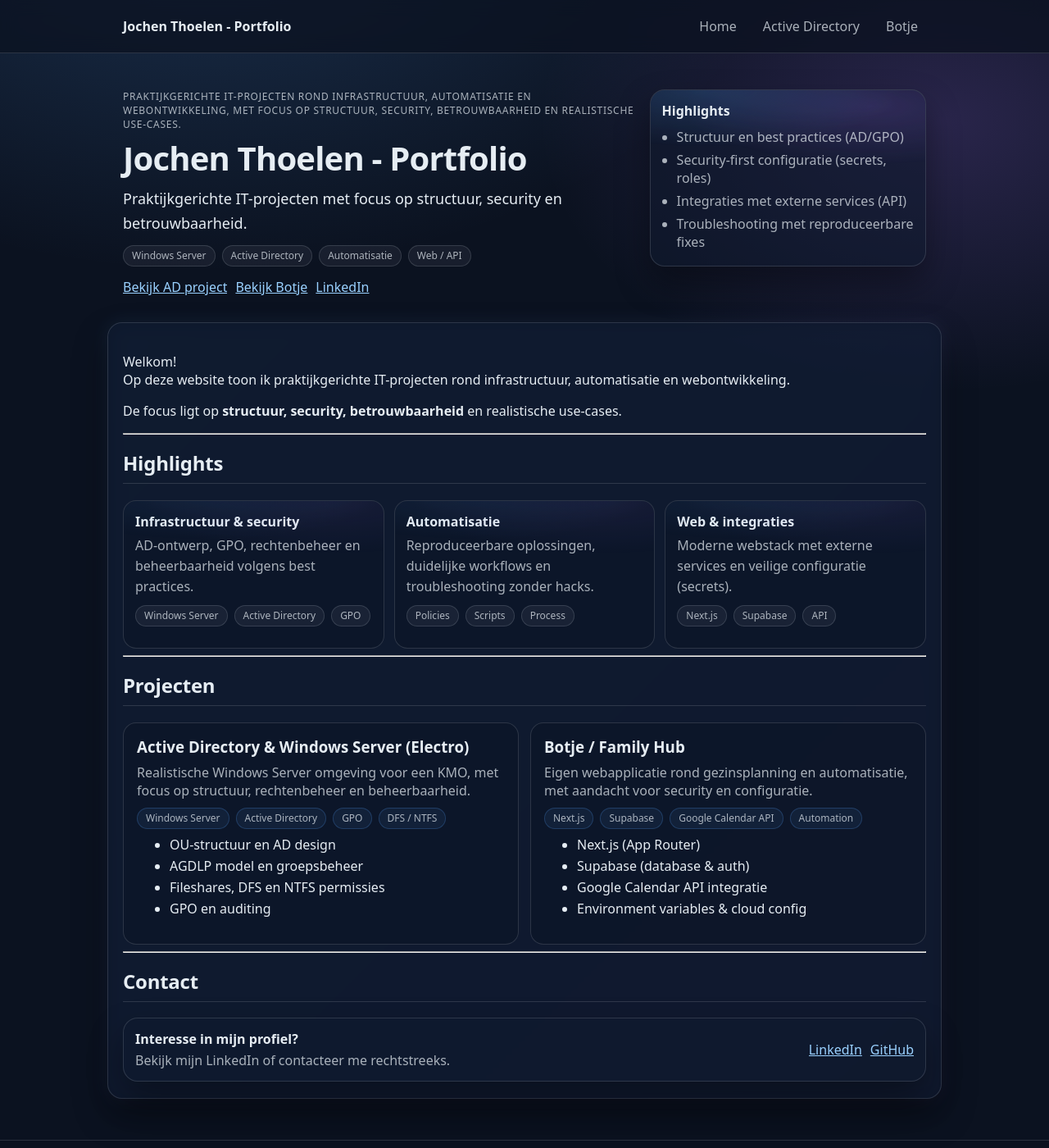
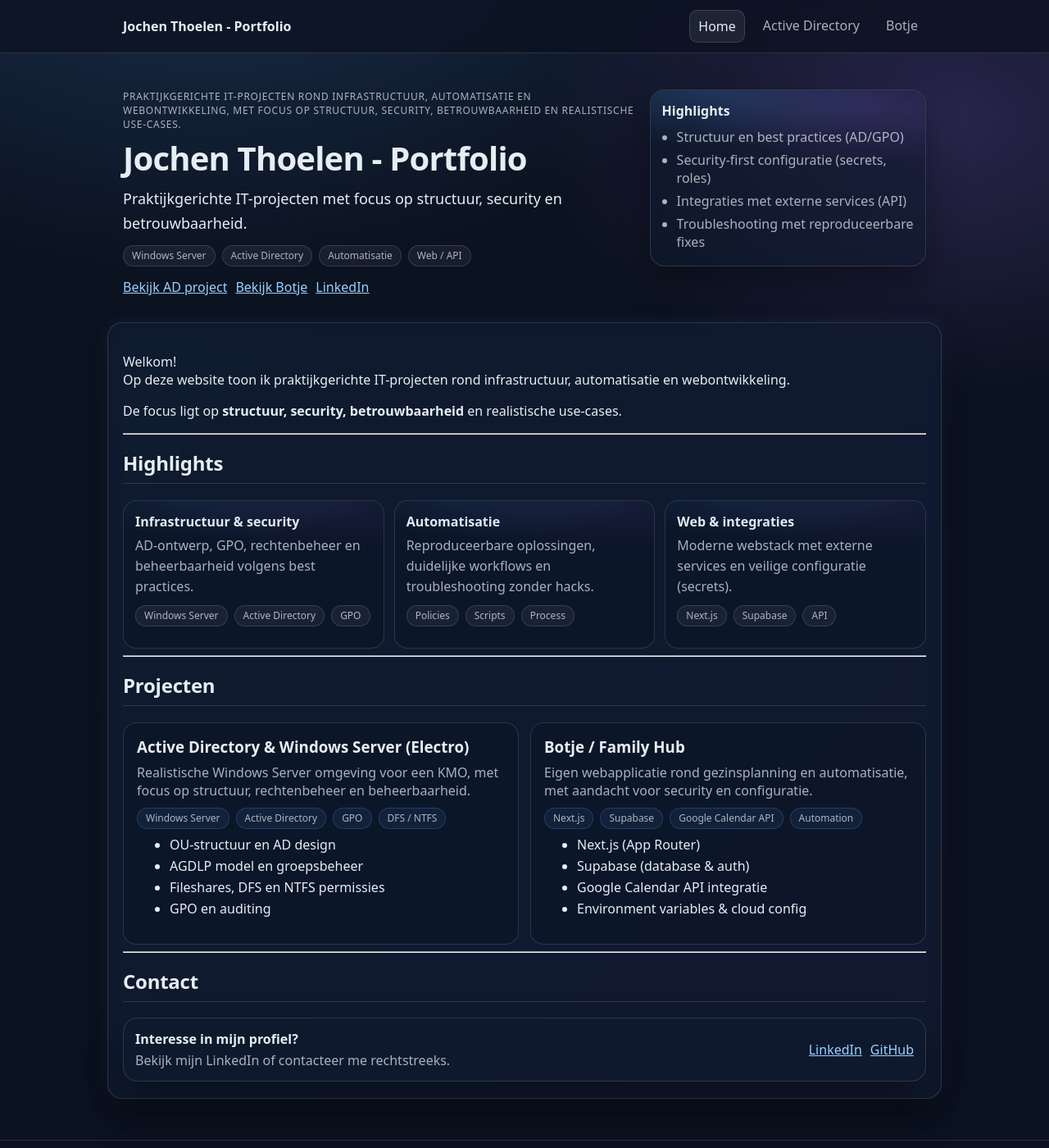
Before and after one commit to Xantar-86/jochen-thoelen.github.io, a Jekyll site: the page built from index.md, in a window 1280 px wide and 1400 px high. Shown: the whole window at 82% size. Built offline with Jekyll 4.4.1, drawn with Linux system fonts in a browser that asks for light colours.

Commit message:
Add lightbox, technical highlights and architecture section

```diff
--- a/_layouts/default.html
+++ b/_layouts/default.html
@@ -96,5 +96,12 @@
     </footer>
     <button class="to-top" type="button" aria-label="Back to top">↑</button>
 <script defer src="{{ '/assets/site.js' | relative_url }}"></script>
+<!-- Lightbox -->
+<div id="lightbox" class="lightbox" aria-hidden="true">
+  <button class="lightbox-close" type="button" aria-label="Close">×</button>
+  <div class="lightbox-inner">
+    <img id="lightbox-img" alt="">
+  </div>
+</div>
   </body>
 </html>
--- a/assets/main.scss
+++ b/assets/main.scss
@@ -576,3 +576,128 @@
 .badge, .pill {
   flex: 0 0 auto !important;
 }
+/* Active nav */
+.nav-link.active {
+  color: var(--text);
+  background: rgba(230, 237, 243, 0.08);
+  border: 1px solid var(--line);
+}
+
+/* Back to top */
+.to-top {
+  position: fixed;
+  right: 16px;
+  bottom: 16px;
+  z-index: 60;
+  width: 44px;
+  height: 44px;
+  border-radius: 999px;
+  border: 1px solid var(--line);
+  background: rgba(15, 26, 46, 0.75);
+  color: var(--text);
+  cursor: pointer;
+  opacity: 0;
+  transform: translateY(6px);
+  pointer-events: none;
+  transition: opacity 160ms ease, transform 160ms ease, background 160ms ease;
+}
+
+.to-top.show {
+  opacity: 1;
+  transform: translateY(0);
+  pointer-events: auto;
+}
+
+.to-top:hover {
+  background: rgba(15, 26, 46, 0.92);
+}
+
+/* Better focus outlines (accessibility + premium feel) */
+a:focus-visible,
+button:focus-visible {
+  outline: 2px solid rgba(88, 166, 255, 0.55);
+  outline-offset: 2px;
+  border-radius: 12px;
+}
+
+/* Smoother card hover */
+.card {
+  transition: transform 140ms ease, background 140ms ease, border-color 140ms ease;
+}
+
+.card:hover {
+  transform: translateY(-2px);
+  border-color: rgba(230, 237, 243, 0.24);
+}
+
+/* Headings a bit tighter */
+.prose h2 {
+  letter-spacing: -0.01em;
+}
+
+/* Reveal (if not already present) */
+.reveal {
+  opacity: 0;
+  transform: translateY(10px);
+  transition: opacity 260ms ease, transform 260ms ease;
+}
+
+.reveal.in-view {
+  opacity: 1;
+  transform: translateY(0);
+}
+
+@media (prefers-reduced-motion: reduce) {
+  .reveal {
+    opacity: 1;
+    transform: none;
+    transition: none;
+  }
+}
+/* Lightbox */
+.lightbox {
+  position: fixed;
+  inset: 0;
+  background: rgba(0,0,0,0.75);
+  display: none;
+  align-items: center;
+  justify-content: center;
+  padding: 24px;
+  z-index: 9999;
+}
+
+.lightbox.open {
+  display: flex;
+}
+
+.lightbox-inner {
+  max-width: 1100px;
+  width: 100%;
+}
+
+.lightbox-inner img {
+  width: 100%;
+  height: auto;
+  display: block;
+  border-radius: 14px;
+  box-shadow: 0 20px 60px rgba(0,0,0,0.6);
+}
+
+.lightbox-close {
+  position: absolute;
+  top: 14px;
+  right: 18px;
+  width: 44px;
+  height: 44px;
+  border-radius: 999px;
+  border: 1px solid rgba(255,255,255,0.18);
+  background: rgba(20, 25, 35, 0.55);
+  color: #fff;
+  font-size: 28px;
+  line-height: 40px;
+  cursor: pointer;
+}
+
+.lightbox-close:hover {
+  background: rgba(20, 25, 35, 0.8);
+}
--- a/assets/site.js
+++ b/assets/site.js
@@ -5,17 +5,13 @@
   }
 
   ready(function () {
+    // Reveal
     var items = document.querySelectorAll(".reveal");
-    if (!items.length) return;
-
-    helpsReducedMotion(items);
-
-    if (!("IntersectionObserver" in window)) {
-      // Fallback: show everything
-      for (var i = 0; i < items.length; i++) items[i].classList.add("in-view");
-      return;
-    }
-
+    if (items.length) {
+      var mq = window.matchMedia && window.matchMedia("(prefers-reduced-motion: reduce)");
+      if (mq && mq.matches) {
+        for (var r = 0; r < items.length; r++) items[r].classList.add("in-view");
+      } else if ("IntersectionObserver" in window) {
         var io = new IntersectionObserver(
           function (entries) {
             for (var i = 0; i < entries.length; i++) {
@@ -27,14 +23,77 @@
           },
           { threshold: 0.12 }
         );
+        for (var j = 0; j < items.length; j++) io.observe(items[j]);
+      } else {
+        for (var k = 0; k < items.length; k++) items[k].classList.add("in-view");
+      }
+    }
 
-    for (var j = 0; j < items.length; j++) io.observe(items[j]);
+    // Active nav highlight
+    var path = window.location.pathname.replace(/\/+$/, "/");
+    var navLinks = document.querySelectorAll(".nav-link");
+    for (var n = 0; n < navLinks.length; n++) {
+      var href = navLinks[n].getAttribute("href");
+      if (!href) continue;
+      var a = document.createElement("a");
+      a.href = href;
+      var target = a.pathname.replace(/\/+$/, "/");
+      if (target === path) navLinks[n].classList.add("active");
+    }
+
+    // Back to top
+    var btn = document.querySelector(".to-top");
+    if (btn) {
+      btn.addEventListener("click", function () {
+        window.scrollTo({ top: 0, behavior: "smooth" });
       });
 
-  function helpsReducedMotion(items) {
-    var mq = window.matchMedia && window.matchMedia("(prefers-reduced-motion: reduce)");
-    if (mq && mq.matches) {
-      for (var i = 0; i < items.length; i++) items[i].classList.add("in-view");
+      function onScroll() {
+        if (window.scrollY > 500) btn.classList.add("show");
+        else btn.classList.remove("show");
       }
+      window.addEventListener("scroll", onScroll, { passive: true });
+      onScroll();
     }
+  });
 })();
+// Lightbox for screenshots
+(function () {
+  const lb = document.getElementById("lightbox");
+  const lbImg = document.getElementById("lightbox-img");
+  const closeBtn = document.querySelector(".lightbox-close");
+
+  if (!lb || !lbImg || !closeBtn) return;
+
+  function openLightbox(src, alt) {
+    lbImg.src = src;
+    lbImg.alt = alt || "Screenshot";
+    lb.classList.add("open");
+    lb.setAttribute("aria-hidden", "false");
+    document.body.style.overflow = "hidden";
+  }
+
+  function closeLightbox() {
+    lb.classList.remove("open");
+    lb.setAttribute("aria-hidden", "true");
+    lbImg.src = "";
+    document.body.style.overflow = "";
+  }
+
+  document.addEventListener("click", function (e) {
+    const img = e.target.closest(".shot-grid img");
+    if (img) {
+      e.preventDefault();
+      openLightbox(img.getAttribute("src"), img.getAttribute("alt"));
+      return;
+    }
+
+    if (e.target === lb || e.target.closest(".lightbox-close")) {
+      closeLightbox();
+    }
+  });
+
+  document.addEventListener("keydown", function (e) {
+    if (e.key === "Escape") closeLightbox();
+  });
+})();
```
Also changed, not shown: botje-familyhub/index.md (+33 -0 lines). Lines whose indentation alone changed are shown as unchanged.
